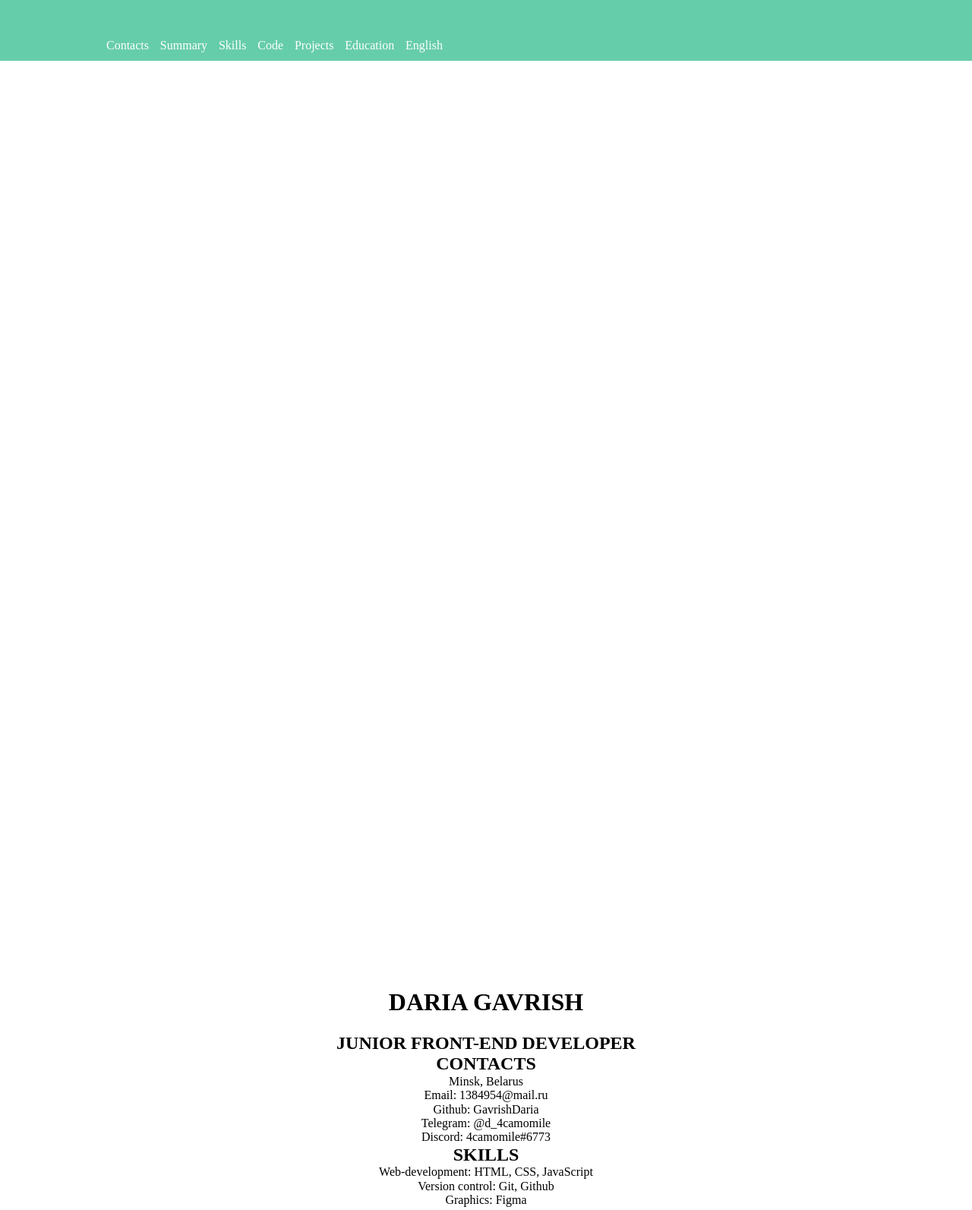
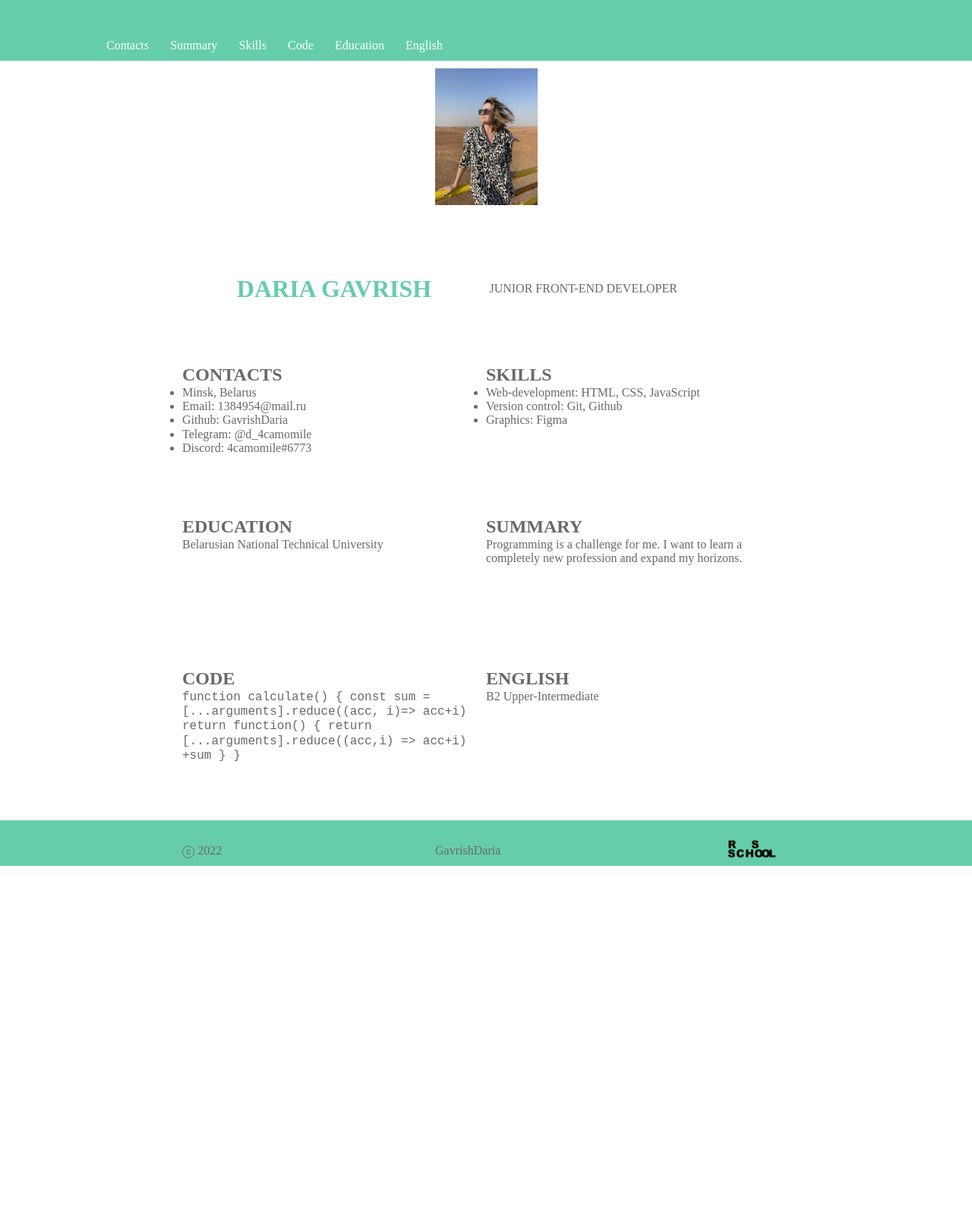
Before and after one commit to GavrishDaria/rsschool-cv, a plain HTML site: page index.html in a window 1280 px wide. Shown: the top 1593 px of the page at 76% size. After the commit the page ends 1143 px from the top, so only its background shows below. Drawn offline with Linux system fonts and the light colour scheme; a web font is replaced by a local one.

Commit message:
feat: finish work

```diff
--- a/index.html
+++ b/index.html
@@ -21,7 +21,6 @@
                     <li>Summary</li>
                     <li>Skills</li>
                     <li>Code</li>
-                    <li>Projects</li>
                     <li>Education</li>
                     <li>English</li>
                 </ul>
@@ -31,60 +30,71 @@
     <main>
         <div class="main-container">
             <section>
-                <div class="photo"></div>
-                <div class="name"></div>
+                <h2 class="myphoto">
+                    <img src="./assets/img/IMG_7919.jpg" height="180" alt="photo">
+                </h2>
+            </section>
+            <section class="name">
+                <h1>DARIA GAVRISH</h1>
+                <div class="profession">JUNIOR FRONT-END DEVELOPER</div>
             </section>
             <section>
-                <div class="contacts"></div>
-                <div class="summary"></div>
+                <div>
+                    <h2>CONTACTS</h2>
+                    <ul>
+                        <li>Minsk, Belarus</li>
+                        <li>Email: 1384954@mail.ru</li>
+                        <li>Github: GavrishDaria</li>
+                        <li>Telegram: @d_4camomile</li>
+                        <li>Discord: 4camomile#6773</li>
+                    </ul>
+                </div>
+                <div>
+                    <h2>SKILLS</h2>
+                    <ul>
+                    <li>Web-development: HTML, CSS, JavaScript</li>
+                    <li>Version control: Git, Github</li>
+                    <li>Graphics: Figma</li>
+                    </ul>
+                </div>
             </section>
             <section>
-                <div></div>
-                <div></div>
+                <div>
+                    <h2>EDUCATION</h2>
+                    <p>Belarusian National Technical University</p>
+                </div>
+                <div>
+                    <h2>SUMMARY</h2>
+                    <p>Programming is a challenge for me. I want to learn a completely new profession and expand my horizons.</p>
+                </div>
             </section>
             <section>
-                <div></div>
-                <div></div>
+                <div>
+                    <h2>CODE</h2>
+                    <code>
+                        function calculate() {
+                              const sum = [...arguments].reduce((acc, i)=> acc+i)
+                              return function() {
+                                 return [...arguments].reduce((acc,i) => acc+i) +sum
+                              }
+                            }
+                    </code>
+                </div>
+                <div>
+                    <h2>ENGLISH</h2>
+                    <p>B2  Upper-Intermediate</p>
+                </div>
             </section>
-            <section>
-                <div></div>
-                <div></div>
-            </section>
-            <section>
-                <div></div>
-                <div></div>
-            </section>
-            <h1>DARIA GAVRISH</h1>
-            <h2>JUNIOR FRONT-END DEVELOPER</h2>
-            <h2>CONTACTS</h2>
-
-            <p>Minsk, Belarus</p>
-            <p>Email: 1384954@mail.ru</p>
-            <p>Github: GavrishDaria</p>
-                <p>Telegram: @d_4camomile</p>
-                <p>Discord: 4camomile#6773</p>
-            <h2>SKILLS</h2>
-                <p>Web-development: HTML, CSS, JavaScript</p>
-                <p>Version control: Git, Github</p>
-                <p>Graphics: Figma</p>
-            <h2>EDUCATION</h2>
-                <p>Belarusian National Technical University</p>
-            <h2>SUMMARY</h2>
-                <p>Programming is a challenge for me. I want to learn a completely new profession and expand my horizons.</p>
-            <h2>CODE</h2>
-                <p>
-
-                </p>
-            <h2>PROJECTS</h2>
-                <p>
-
-                </p>
-            <h2>ENGLISH</h2>
-                <p>B2  Upper-Intermediate</p>
         </div>
     </main>
     <footer>
-
+        <div class="footer-container">
+            <p>ⓒ 2022</p>
+                <p><a href="https://github.com/GavrishDaria" style="color:#696969;">GavrishDaria</a></p>
+                <a href="https://rs.school/js/">
+                    <img src="./assets/img/background.png" width="100" alt="rs.school">
+                  </a>
+        </div>
     </footer>
 </body>
 </html>
--- a/style.scss
+++ b/style.scss
@@ -58,6 +58,7 @@ main {
     margin: 0 auto;
     align-items: center;
     width: 800px;
+    color: #696969;
 
     & > section {
         display: flex;
@@ -69,3 +70,60 @@ main {
         }
     }
 }
+
+.name {
+    display: flex;
+    align-items: center;
+    justify-content: center;
+    color: #66CDAA;
+}
+
+
+.profession {
+display: flex;
+align-items: center;
+justify-content: center;
+color: #696969;
+}
+
+.myphoto {
+    display: flex;
+    flex-direction: column;
+    justify-content: center;
+    align-items: center;
+    height: 100%;
+}
+
+footer {
+    width: 100%;
+    height: 60px;
+    background-color: #66CDAA;
+    margin: 0 auto;
+    display: flex;
+    align-items: flex-end;
+}
+
+.footer-container {
+    display: flex;
+    flex-direction: row;
+    justify-content: space-between;
+    align-items: center;
+    width: 800px;
+    height: 40px;
+    margin: 0 auto;
+
+    & a {
+        text-decoration: none;
+    }
+
+    & p {
+        color: #696969;
+    }
+
+}
+
+.rsschool {
+    background-image: url(/assets/img/background.png);
+    height: 40px;
+
+}
```
Also changed, not shown: assets/img/IMG_7919.jpg (added), assets/img/background.png (added), style.css, 2 other files.
